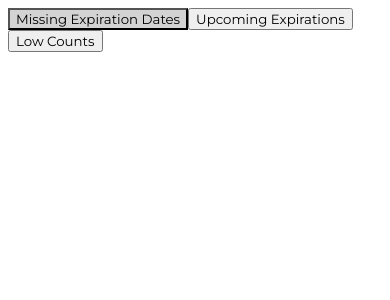
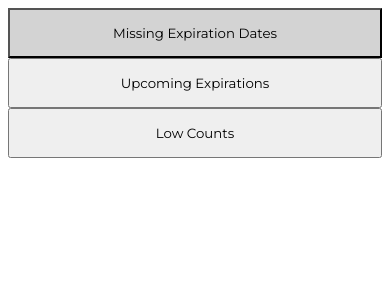
Before and after one commit to josh5555s/wod-low, a Vue app: page / in a window 390 px wide. Shown: the top 300 px of the page. Built offline with nearby package versions, Linux system fonts and the light colour scheme; no server answers.

Commit message:
mobile formatting

```diff
--- a/package.json
+++ b/package.json
@@ -2,7 +2,7 @@
   "name": "wod-inventory-alerts",
   "version": "0.0.0",
   "scripts": {
-    "dev": "vite",
+    "dev": "vite --host",
     "build": "vite build",
     "preview": "vite preview --port 5050",
     "lint": "eslint . --ext .vue,.js,.jsx,.cjs,.mjs --fix --ignore-path .gitignore"
--- a/src/components/TheHeader.vue
+++ b/src/components/TheHeader.vue
@@ -52,4 +52,19 @@ export default {
 .low {
   background-color: lightgray;
 }
+
+button {
+  padding: 5px;
+}
+
+@media only screen and (max-width: 500px) {
+  nav {
+    display: flex;
+    flex-direction: column;
+  }
+
+  button {
+    padding: 15px;
+  }
+}
 </style>
```
Also changed, not shown: 1 other file (tests, documents, lock files or other folders).
